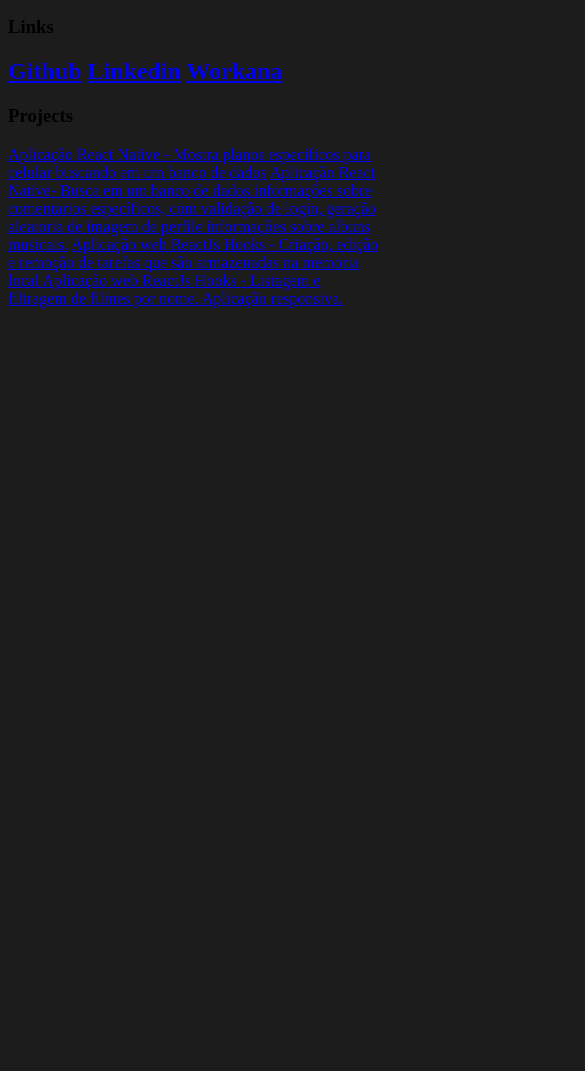
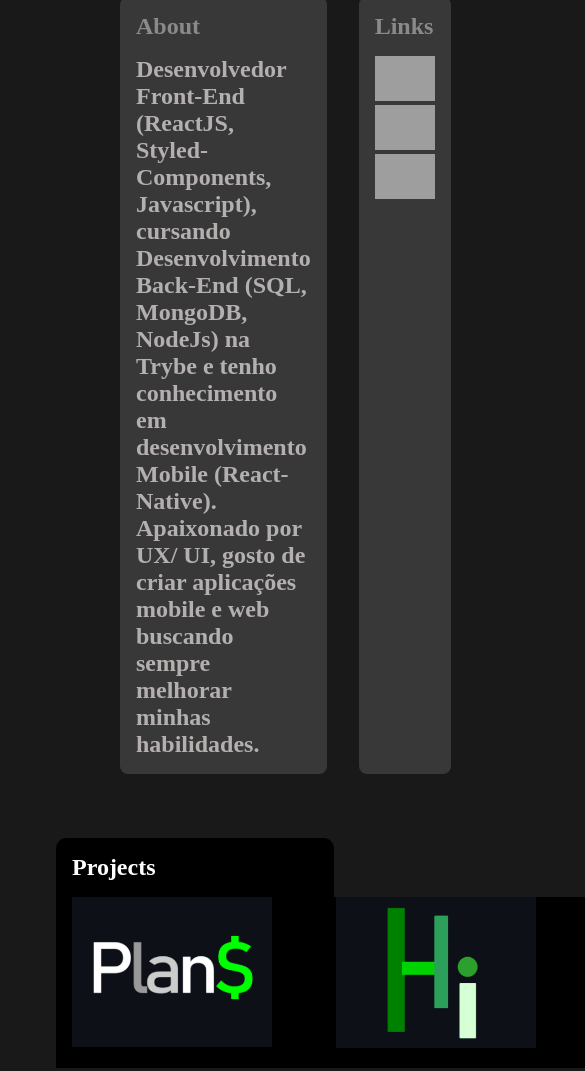
Before and after one commit to pedroTheDev/pedrothedev.github.io, a plain HTML site: page index.html in a window 390 px wide. Shown: the part 740-1811 px from the top of the page, 585 px wide, since content can reach past the window. Before the commit the page ends 1068 px from the top, so only its background shows below. Drawn offline with Linux system fonts and the light colour scheme; grey boxes are pictures that could not be loaded.

Commit message:
links and projects - missing responsivines

```diff
--- a/index.html
+++ b/index.html
@@ -22,40 +22,60 @@
 
     <main class="main">
       <h1>Desenvolvedor Front-End</h1>
-      <p></p>
       <h2>ReactJs - React Native</h2>
     </main>
 
     <nav>
 
-      <div>
+      <div class="nav-item">
         <h3>About</h3>
         <h2>
-          Desenvolvedor Front-End (ReactJS, Styled-Components, Javascript), cursando Desenvolvimento Back-End (SQL, MongoDB, NodeJs) na Trybe e tenho conhecimento em desenvolvimento Mobile (React-Native e Java + Firebase). Apaixonado por UX/ UI, gosto de criar aplicações mobile e web buscando sempre melhorar minhas habilidades.
+          Desenvolvedor Front-End (ReactJS, Styled-Components, Javascript), cursando Desenvolvimento Back-End (SQL, MongoDB, NodeJs) na Trybe e tenho conhecimento em desenvolvimento Mobile (React-Native). Apaixonado por UX/ UI, gosto de criar aplicações mobile e web buscando sempre melhorar minhas habilidades.
         </h2>
       </div>
 
-      <div>
+      <div  class="nav-item">
         <h3>Links</h3>
-      <h2>
-        <a href="https://github.com/pedroTheDev">Github</a>
-        <a href="https://www.linkedin.com/in/pedroduartedev/">Linkedin</a>
-        <a href="https://www.workana.com/e/671ef2cfa626d892fc127d89bb2cd396?ref=user_dropdown">Workana</a>
-      </h2>
-      </div>
 
-      <div>
-        <h3>Projects</h3>
-        <a href="https://github.com/pedroTheDev/react-native-app">Aplicação React Native - Mostra planos especificos para celular buscando em um banco de dados</a>
-        <a href="https://github.com/pedroTheDev/react-native-hibrido">Aplicação React Native- Busca em um banco de dados informações sobre comentarios específicos, com validação de login, geração aleatoria de imagem de perfile informações sobre albuns musicais.</a>
-        <a href="https://github.com/pedroTheDev/todo-app-hooks">Aplicação web ReactJs Hooks - Criação, edição e remoção de tarefas que são armazenadas na memoria local </a>
-        <a href="https://github.com/pedroTheDev/react-movie-app-hooks">Aplicação web ReactJs Hooks - Listagem e filtragem de filmes por nome. Aplicação responsiva.</a>
-        <h2>
+        <a href="https://github.com/pedroTheDev"><img src="https://www.vectorlogo.zone/logos/github/github-tile.svg" alt="github" width="60"/></a>
 
-        </h2>
+        <a href="https://www.linkedin.com/in/pedroduartedev/"><img src="https://www.vectorlogo.zone/logos/linkedin/linkedin-tile.svg" alt="linkedin" width="60"/></a>
+
+        <a href="https://www.instagram.com/dev.pedro/"><img src="https://www.vectorlogo.zone/logos/instagram/instagram-icon.svg" alt="insta" width="60"/>
+        </a>
+
       </div>
 
     </nav>
+    <div class="projects">
+
+      <h2>Projects</h2>
+
+      <div class="project-container">
+
+      <div class="proj-item">
+        <a href="https://github.com/pedroTheDev/react-native-app">
+          <img class="logo" src="images/Plans.PNG" width="300px" alt="bckimg">
+         </a>
+      </div>
+
+      <div class="proj-item">
+        <a href="https://github.com/pedroTheDev/react-native-hibrido">
+          <img class="logo" src="images/hibridologo.PNG" width="300px" alt="bckimg"></a>
+      </div>
+
+      <div class="proj-item">
+        <a href="https://github.com/pedroTheDev/todo-app-hooks">
+          <img class="logo" src="images/taskbosslogo.PNG" width="300px" alt="bckimg"></a>
+      </div>
+
+      <div class="proj-item">
+        <a href="https://github.com/pedroTheDev/react-movie-app-hooks"><img class="logo" src="images/chillflixlogo.PNG" width="300px" alt="bckimg"></a>
+      </div>
+    </div>
+
+      </div>
+    </div>
 
   </body>
 </html>
--- a/stylesheet.css
+++ b/stylesheet.css
@@ -1,5 +1,5 @@
 body {
-  background-color: #1c1c1c;
+  background-color: #1a1919;
 }
 .image-container{
  display:flex;
@@ -9,7 +9,7 @@ body {
   width: 90%;
   position: absolute;
   z-index: -1;
-  border-radius: 5%;
+  border-radius: 10px;
   margin-top: 1rem;
 }
 
@@ -38,3 +38,56 @@ body {
   color:#898a8c;
   font-size: 2rem;
 }
+
+nav{
+  display: grid;
+  grid-template-columns: 3fr 1fr;
+  margin:5rem 5rem 1rem 6rem;
+}
+.nav-item{
+  background-color: #383838;
+  margin: 23rem 1rem 1rem 1rem;
+  border-radius: 8px;
+}
+
+.nav-item h3{
+ color:#898a8c;
+ font-size: 1.5rem;
+ margin: 1rem;
+
+}
+.nav-item h2{
+  color:#b5b0b0;
+  margin:1rem;
+ }
+
+.nav-item a{
+  color:#b5b0b0;
+  margin:1rem;
+ }
+ .project-container{
+  background-color: black;
+  display: grid;
+  grid-template-columns: 1fr 1fr 1fr 1fr;
+
+
+}
+ .proj-item{
+  margin: 0rem 1rem 1rem 1rem;
+  text-align: center;
+}
+.proj-item img{
+  width:200px;
+}
+.projects{
+  display:grid;
+  grid-template-rows: .5fr 2fr;
+  background-color: black;
+  color: white;
+  margin:3rem;
+  border-radius: 10px;
+}
+
+.projects h2{
+  margin:1rem;
+}
```
Also changed, not shown: images/Plans.PNG (added), images/chillflixlogo.PNG (added), images/hibridologo.PNG (added), images/hibridoscreen.PNG (added), images/planscreen.PNG (added), images/taskboss.PNG (added), images/taskbosslogo.PNG (added), 1 other file.
